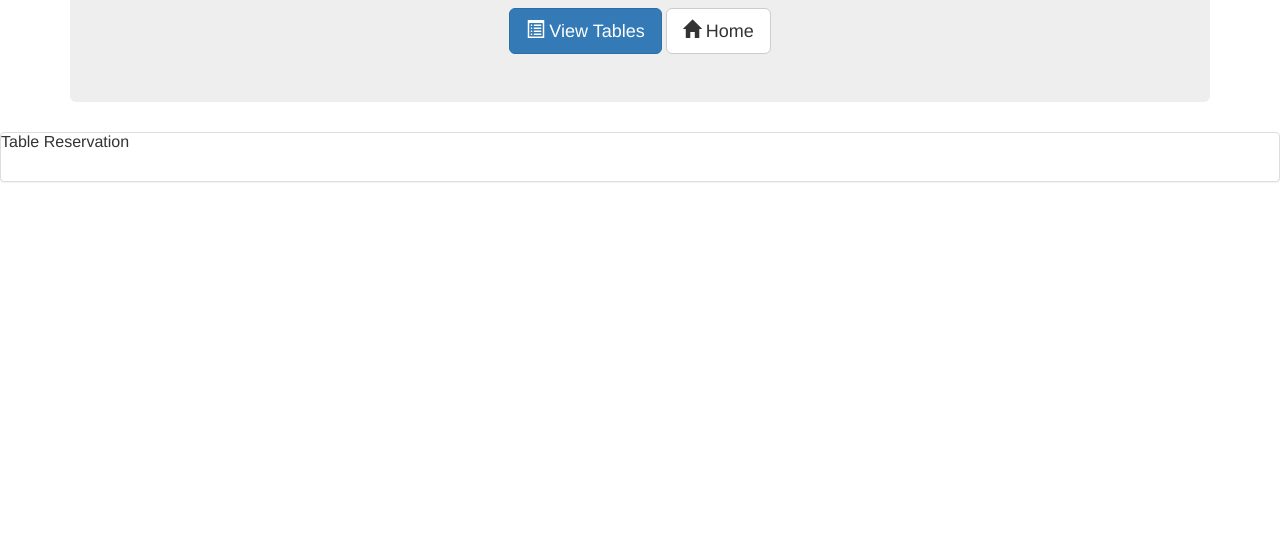
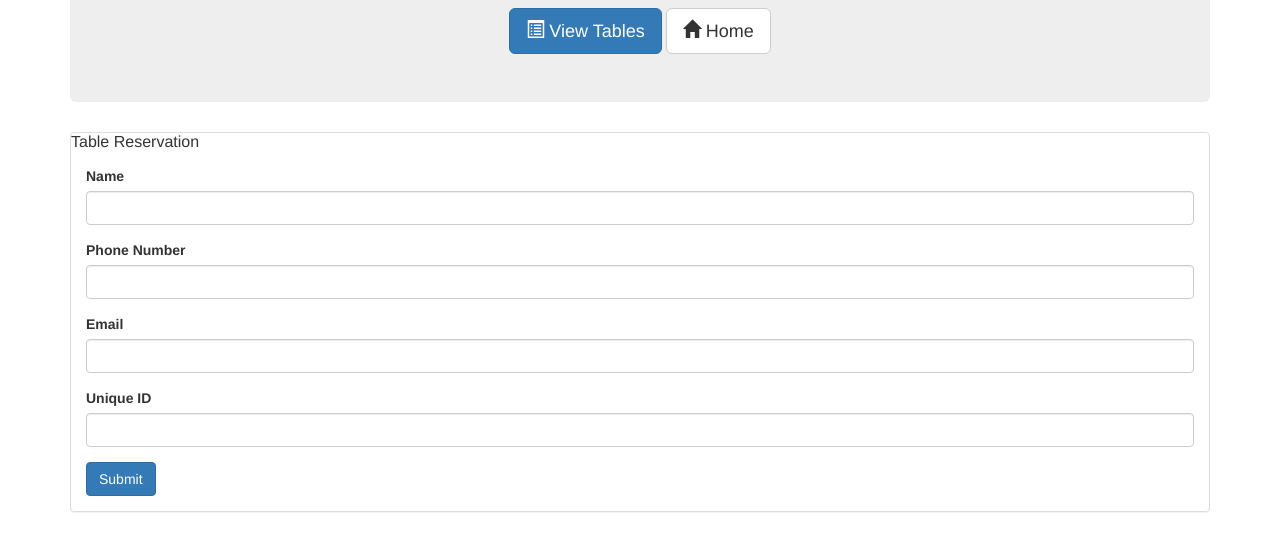
Before and after one commit to ThompsonJonM/hot-restaurant, a website: page reservations.html in a window 1280 px wide. Shown: the part 239-790 px from the top of the page. Drawn offline with nearby package versions, Linux system fonts and the light colour scheme.

Commit message:
headed to lunch

```diff
--- a/reservations.html
+++ b/reservations.html
@@ -46,6 +46,7 @@
 
     </div>
 
+    <div class="container">
         <div class="row">
             <div class="col-lg-12">
                 <div class="panel panel-default">
@@ -57,12 +58,29 @@
 
                     <div class="panel-body">
                         <form role="form">
+                            <div class="form-group">
+                                <label for>Name</label>
+                                <input type="text" class="form-control" id="reserve_name">
+                            </div>
+                            <div class="form-group">
+                                <label for>Phone Number</label>
+                                <input type="text" class="form-control" id="reserve_number">
+                            </div>
+                            <div class="form-group">
+                                <label for>Email</label>
+                                <input type="text" class="form-control" id="reserve_address">
+                            </div>
+                            <div class="form-group">
+                                <label for>Unique ID</label>
+                                <input type="text" class="form-control" id="reserve_id">
+                            </div>
 
+                            <button type="submit" class="btn btn-primary">Submit</button>
                         </form>
                     </div>
                 </div>
             </div>
         </div>
-
+    </div>
 </body>
 </html>
```
Lines whose indentation alone changed are shown as unchanged.
